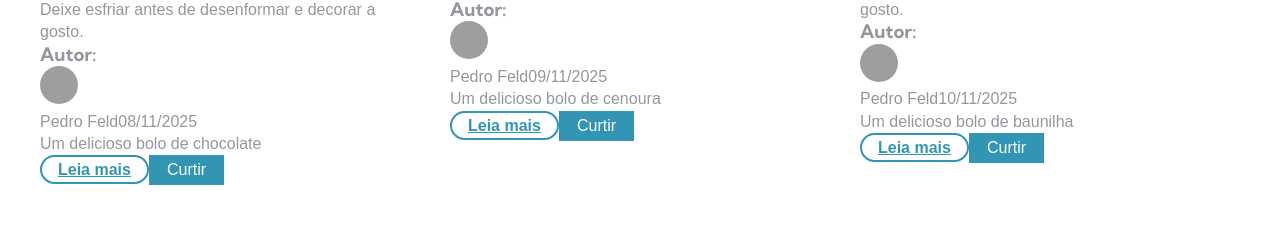
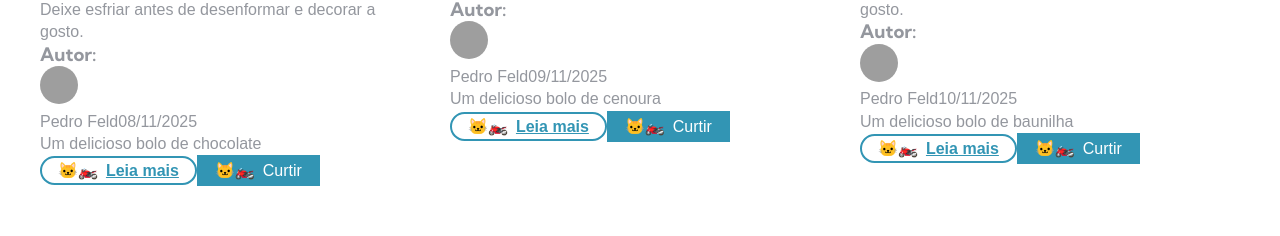
Before and after one commit to pedrofeld/react, a React (Vite) app: page / in a window 1280 px wide. Shown: the part 1270-1506 px from the top of the page. Built offline with nearby package versions, Linux system fonts and the light colour scheme; grey boxes are pictures that could not be loaded.

Commit message:
style: pseudoseletores e pseudoelementos (hover e before, respectivamente)

```diff
--- a/src/componentes/Post/styles.ts
+++ b/src/componentes/Post/styles.ts
@@ -35,6 +35,17 @@ export const Button = styled.button<ButtonProps>`
     padding: 0.25em 1em;
     border: 2px solid #3295b4;
     cursor: pointer;
+
+    &:hover {
+        background: white;
+        color: #3295b4;
+    }
+
+    &::before {
+        content: '🐱‍🏍';
+        display: inline-block;
+        margin-right: 0.5rem;
+    }
 `;
 
 export const RoundedButton = styled(Button)`
```
